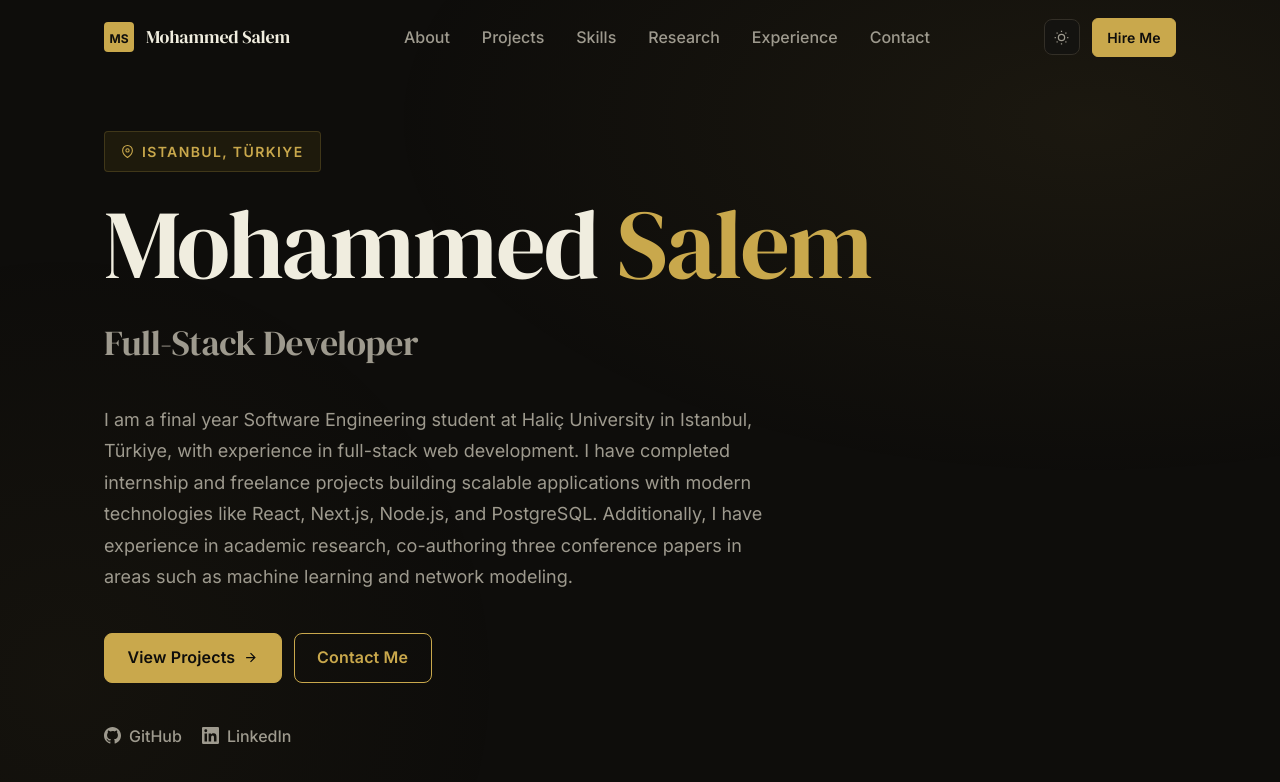
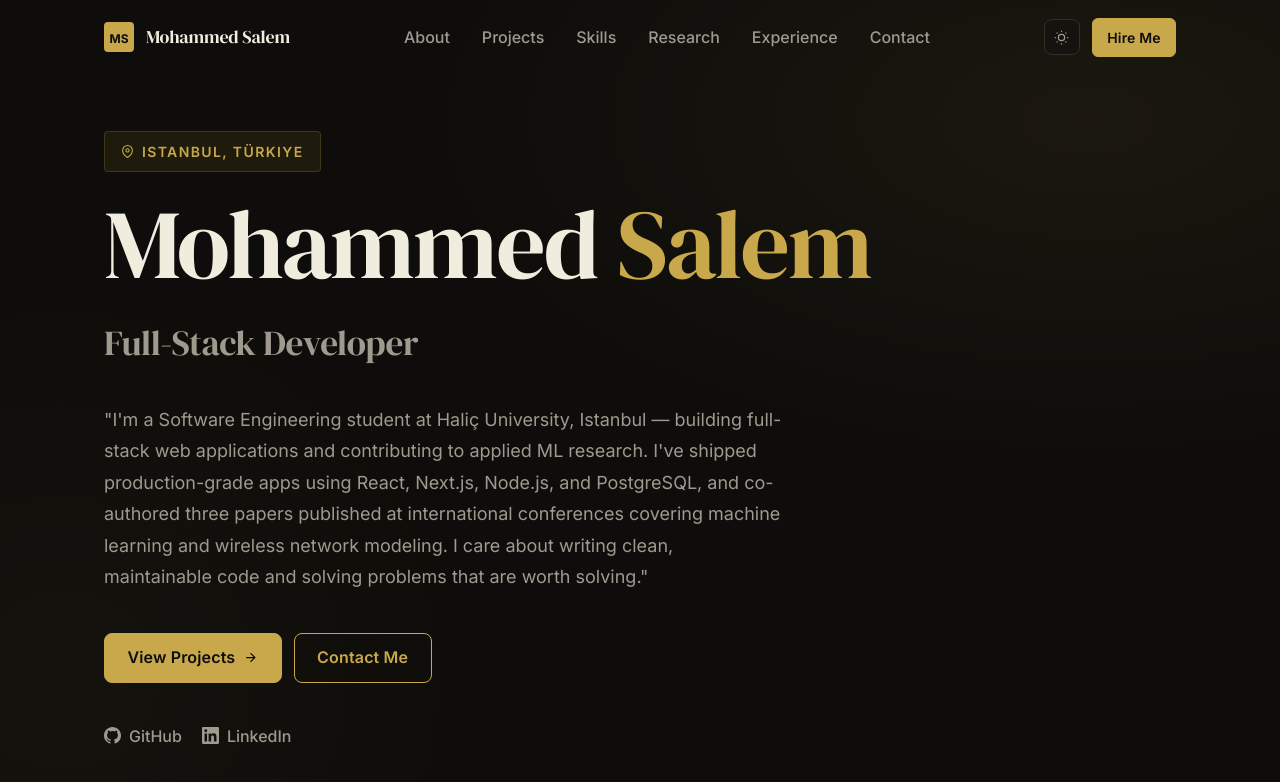
Before and after one commit to mohammed-salem-dev/Portfolio, a React (Vite) app: page / in a window 1280 px wide. Shown: the top 782 px of the page. Built offline with nearby package versions, Linux system fonts and the light colour scheme.

Commit message:
Update portfolioData.js

```diff
--- a/src/data/portfolioData.js
+++ b/src/data/portfolioData.js
@@ -14,7 +14,7 @@ export const personalInfo = {
     "https://cdn.abacus.ai/images/408fc053-b9ae-4902-bfa0-6af5390ae738.png",
 };
 
-export const aboutText = `I am a final year Software Engineering student at Haliç University in Istanbul, Türkiye, with experience in full-stack web development. I have completed internship and freelance projects building scalable applications with modern technologies like React, Next.js, Node.js, and PostgreSQL. Additionally, I have experience in academic research, co-authoring three conference papers in areas such as machine learning and network modeling.`;
+export const aboutText = `"I'm a Software Engineering student at Haliç University, Istanbul — building full-stack web applications and contributing to applied ML research. I've shipped production-grade apps using React, Next.js, Node.js, and PostgreSQL, and co-authored three papers published at international conferences covering machine learning and wireless network modeling. I care about writing clean, maintainable code and solving problems that are worth solving."`;
 
 // ── Skills ────────────────────────────────────────────────────
 // Used by Skills.jsx via `skillCategories`
```
